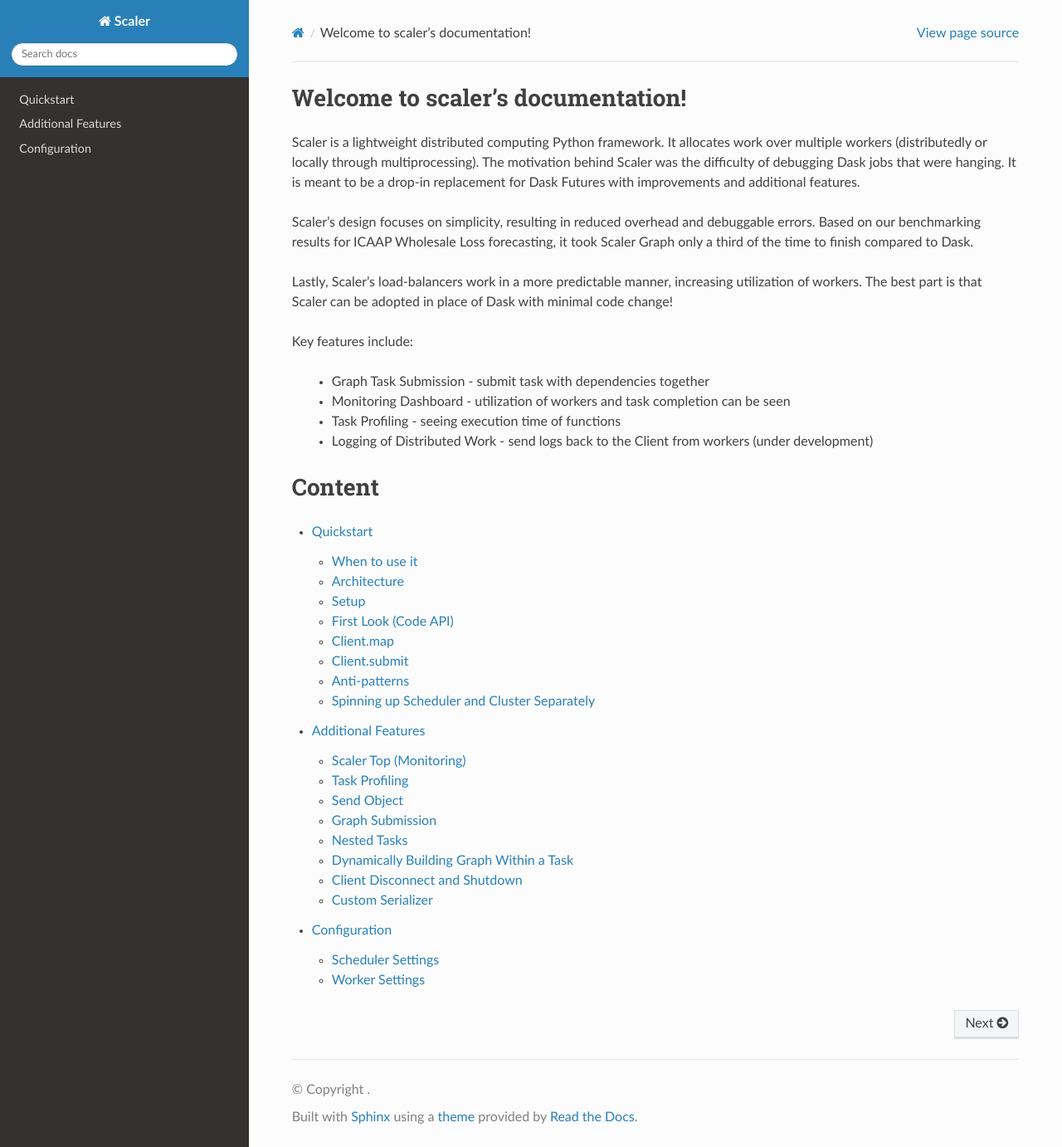
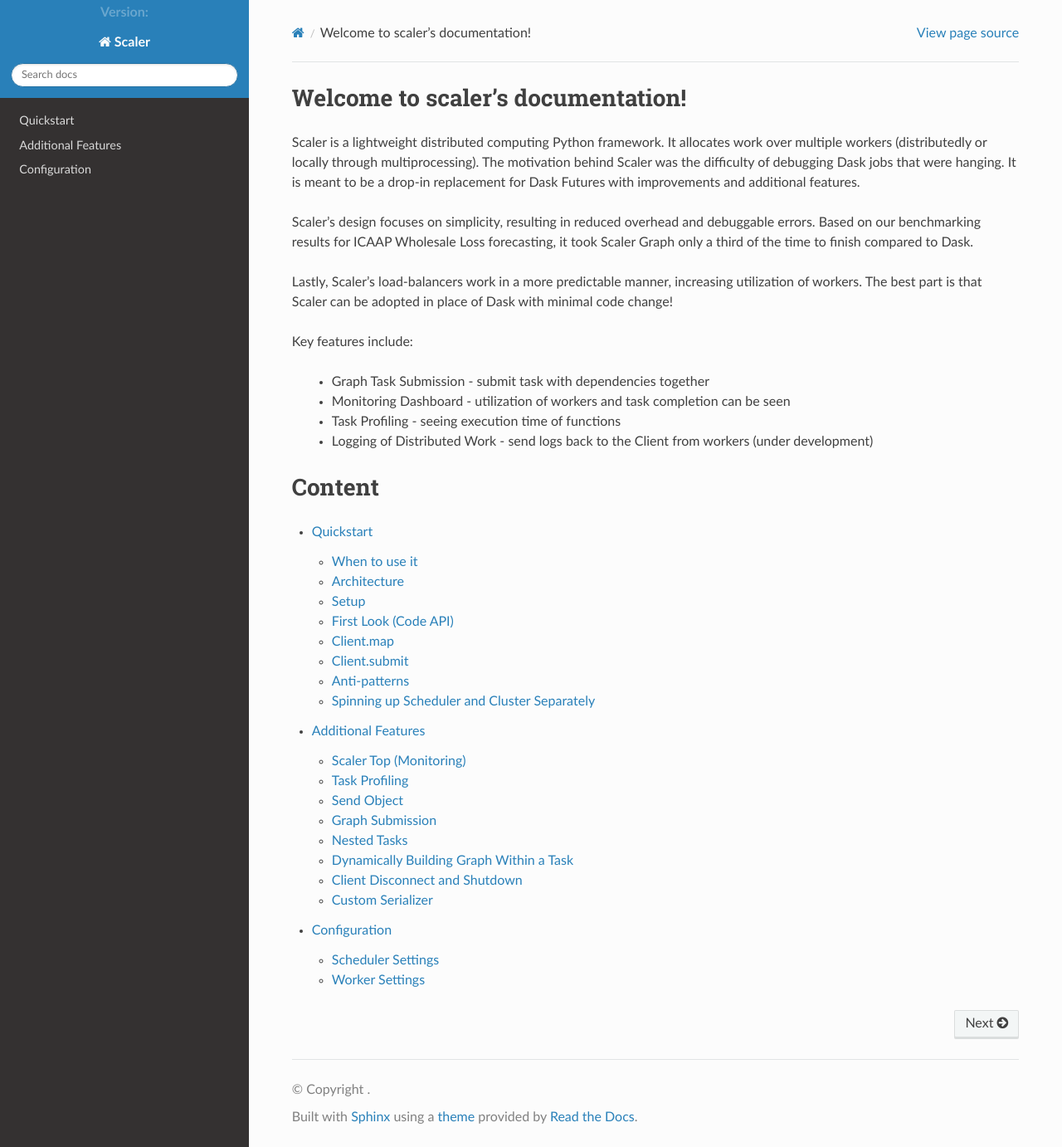
Before and after one commit to Citi/scaler, a Sphinx documentation site: the page built from docs/source/index.rst, in a window 1280 px wide and 1382 px high. Shown: the whole window at 83% size. Built offline with Sphinx 7.4.7 and the Read the Docs theme 3.1.0, drawn with Linux system fonts in a browser that asks for light colours; the version number could not be read and is left out.

Commit message:
Make project version appears on sphinx doc
Signed-off-by: gxu <georgexu420@gmail.com>

```diff
--- a/docs/source/_templates/layout.html
+++ b/docs/source/_templates/layout.html
@@ -2,3 +2,13 @@
 {% block extrahead %}
   <link href="{{ pathto("_static/style.css", True) }}" rel="stylesheet" type="text/css">
 {% endblock %}
+
+{% block sidebartitle %}
+  <div class="switch-menus">
+    <div class="version">
+      <strong>Version:</strong> {{ version }}
+    </div>
+  </div>
+
+  {{ super() }}
+{% endblock %}
```
